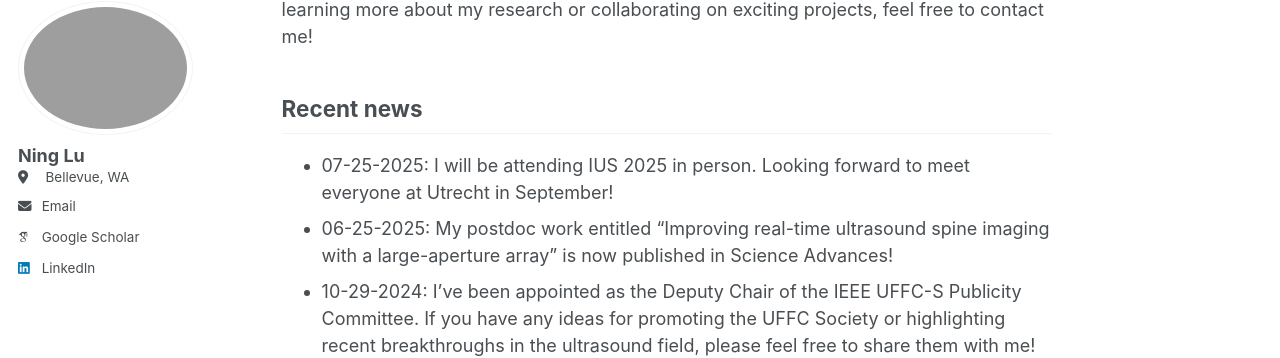
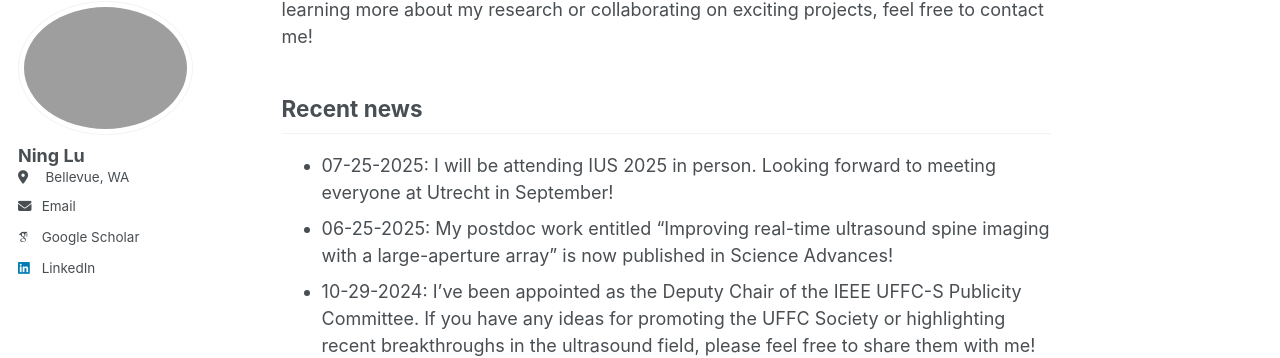
Before and after one commit to NingLu-Ultrasound/ninglu-ultrasound.github.io, a Jekyll site: the page built from _pages/about.md, in a window 1280 px wide and 900 px high, scrolled down 706 px. Shown: the part 105-463 px from the top of the window. Built offline with Jekyll 4.4.1, drawn with Linux system fonts in a browser that asks for light colours; some web fonts are replaced.

Commit message:
Update about.md

```diff
--- a/_pages/about.md
+++ b/_pages/about.md
@@ -20,7 +20,7 @@ As a systems engineer, I have experience across the entire system development cy
 
 
 ## Recent news
-* 07-25-2025: I will be attending IUS 2025 in person. Looking forward to meet everyone at Utrecht in September!
+* 07-25-2025: I will be attending IUS 2025 in person. Looking forward to meeting everyone at Utrecht in September!
 * 06-25-2025: My postdoc work entitled "Improving real-time ultrasound spine imaging with a large-aperture array" is now published in Science Advances!
 * 10-29-2024: I've been appointed as the Deputy Chair of the IEEE UFFC-S Publicity Committee. If you have any ideas for promoting the UFFC Society or highlighting recent breakthroughs in the ultrasound field, please feel free to share them with me!
 * 09-22-2024: I attended IEEE UFFC-JS 2024 in Taipei, presenting 2 oral talks in the 3D Imaging session.
```
